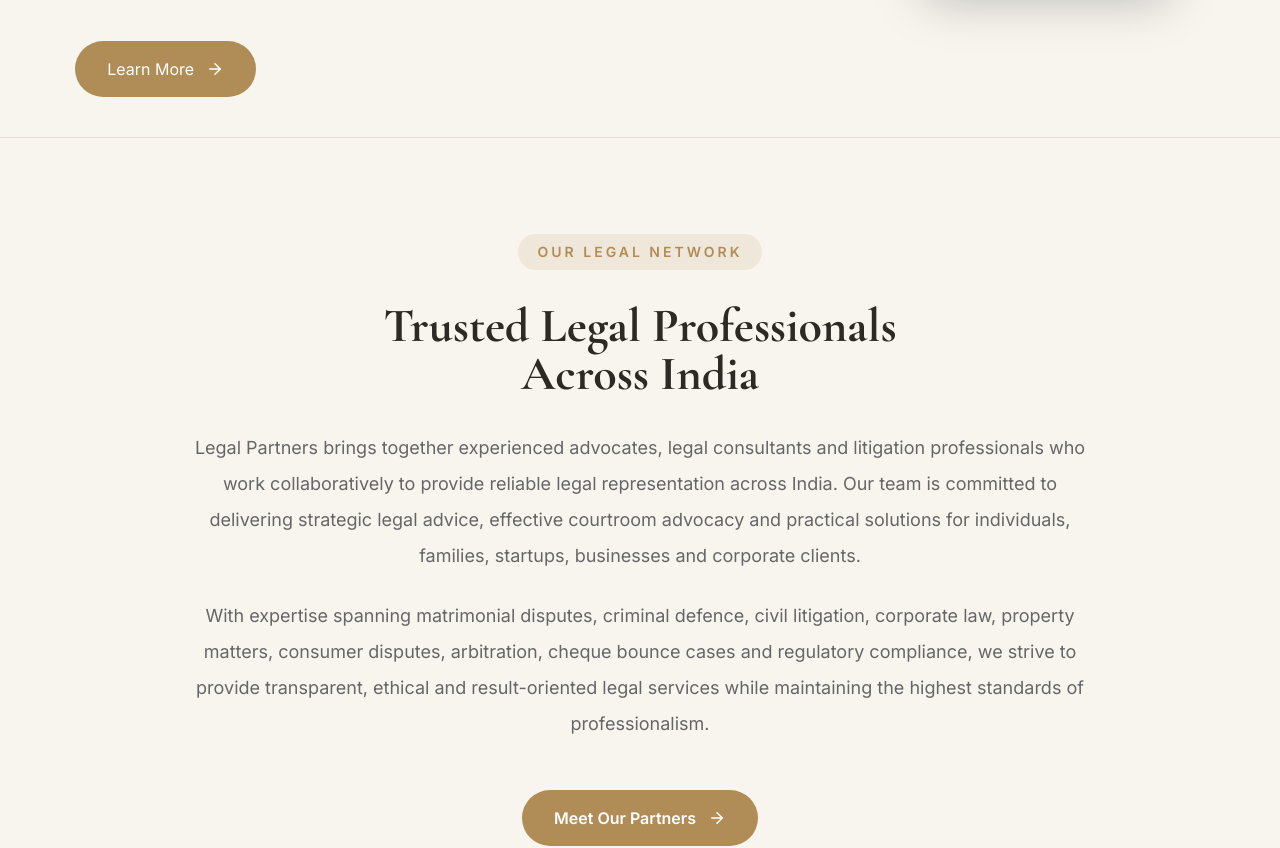
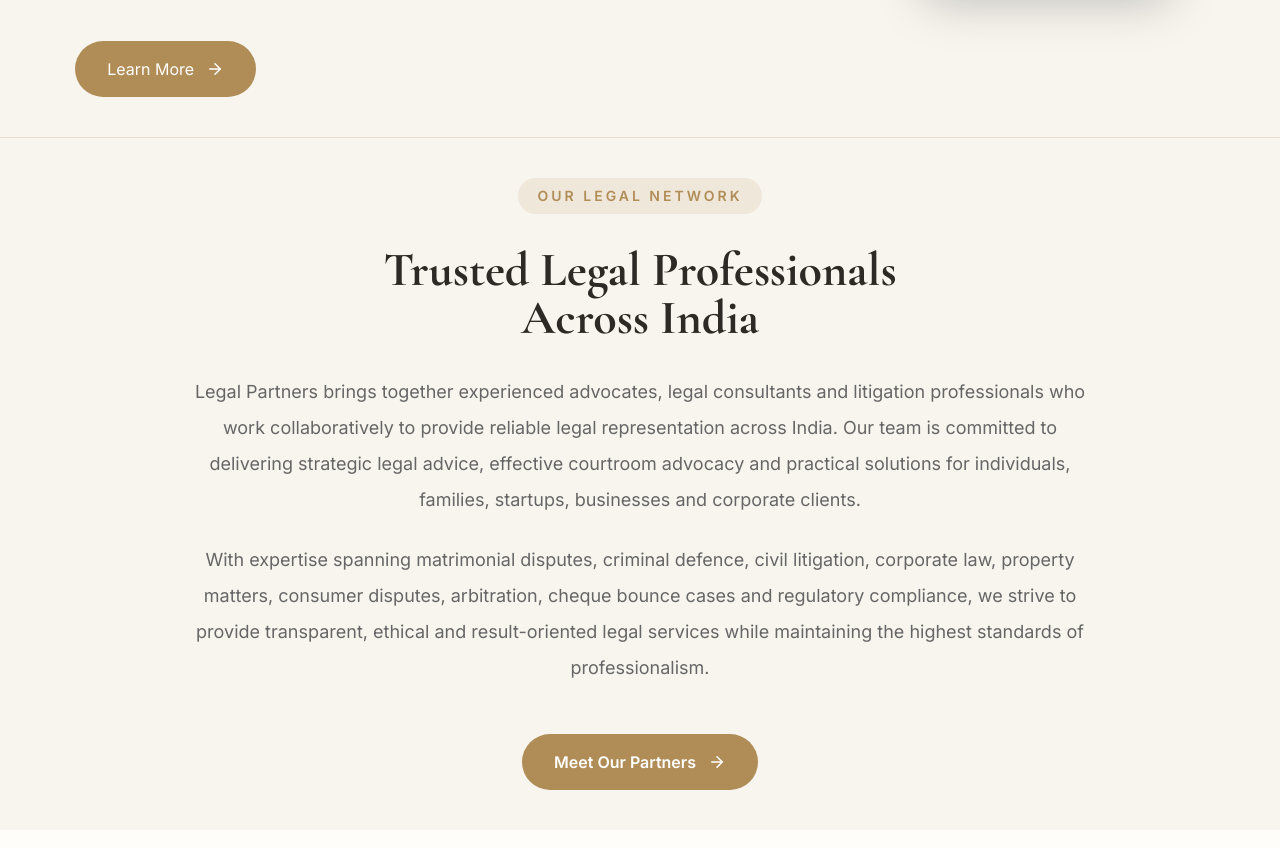
Before and after one commit to nitishbainslaa/lp-law-india, a Next.js app: page / in a window 1280 px wide. Shown: the part 1680-2528 px from the top of the page. Built offline with nearby package versions, Linux system fonts and the light colour scheme.

Commit message:
Update Partners.tsx

```diff
--- a/src/components/Partners.tsx
+++ b/src/components/Partners.tsx
@@ -9,7 +9,7 @@ export default function Partners() {
   return (
     <section
   id="partners"
-  className="bg-[#F8F5EF] py-24 border-t border-[#E7DED1]"
+  className="bg-[#F8F5EF] py-10 border-t border-[#E7DED1]"
 >
   <div className="container mx-auto max-w-5xl px-6 text-center">
 
```
